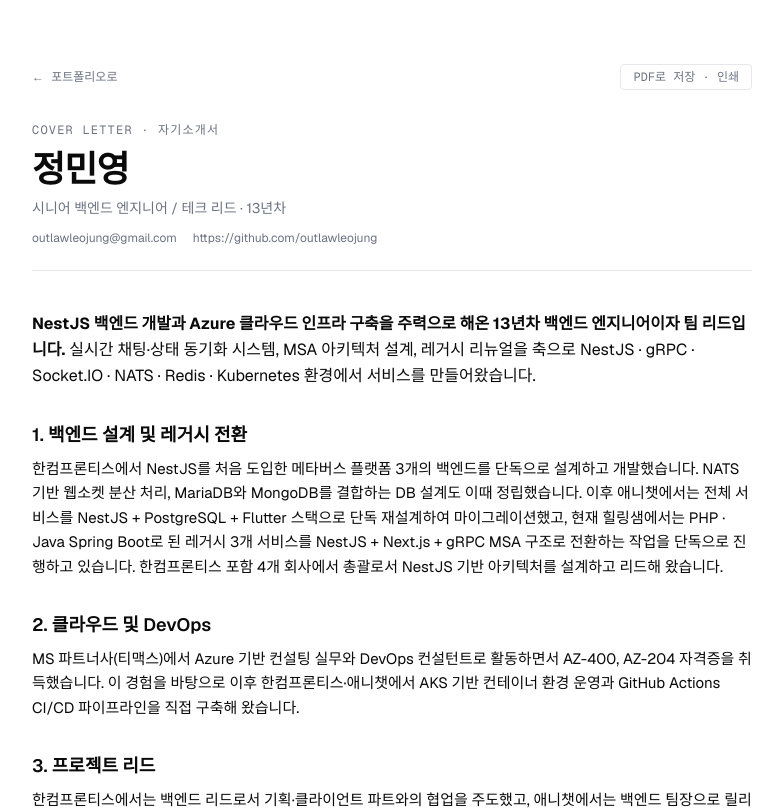
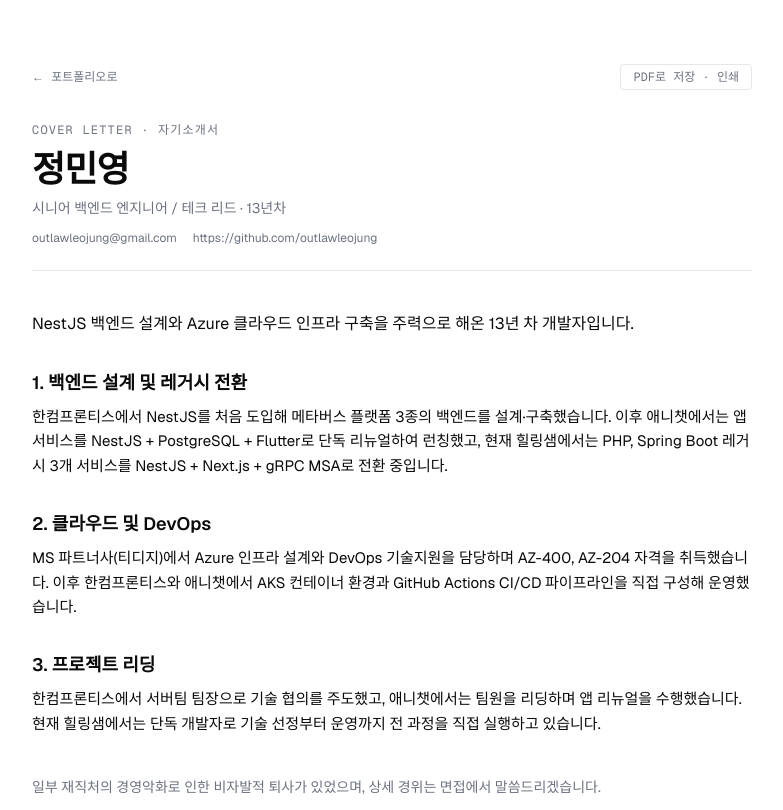
Before and after one commit to outlawleojung/outlawleojung.github.io, a Next.js app: page /about in a window 1280 px wide. Shown: the top 810 px of the page, without its empty margins (248-1031 px from the left). Built offline with nearby package versions, Linux system fonts and the light colour scheme.

Commit message:
Rewrite 자기소개서 (사용자 확정본): 티디지 정정, 회사 균형, 문구 정돈

```diff
--- a/src/app/about/page.tsx
+++ b/src/app/about/page.tsx
@@ -7,37 +7,34 @@
   description: `${profile.name} — ${profile.title} 자기소개서`,
 };
 
+const intro =
+  "NestJS 백엔드 설계와 Azure 클라우드 인프라 구축을 주력으로 해온 13년 차 개발자입니다.";
+
 const sections: Array<{ heading: string; body: string }> = [
   {
     heading: "1. 백엔드 설계 및 레거시 전환",
     body:
-      "한컴프론티스에서 NestJS를 처음 도입한 메타버스 플랫폼 3개의 백엔드를 단독으로 설계하고 개발했습니다. " +
-      "NATS 기반 웹소켓 분산 처리, MariaDB와 MongoDB를 결합하는 DB 설계도 이때 정립했습니다. " +
-      "이후 애니챗에서는 전체 서비스를 NestJS + PostgreSQL + Flutter 스택으로 단독 재설계하여 마이그레이션했고, " +
-      "현재 힐링샘에서는 PHP · Java Spring Boot로 된 레거시 3개 서비스를 NestJS + Next.js + gRPC MSA 구조로 " +
-      "전환하는 작업을 단독으로 진행하고 있습니다. 한컴프론티스 포함 4개 회사에서 총괄로서 NestJS 기반 " +
-      "아키텍처를 설계하고 리드해 왔습니다.",
+      "한컴프론티스에서 NestJS를 처음 도입해 메타버스 플랫폼 3종의 백엔드를 설계·구축했습니다. " +
+      "이후 애니챗에서는 앱 서비스를 NestJS + PostgreSQL + Flutter로 단독 리뉴얼하여 런칭했고, " +
+      "현재 힐링샘에서는 PHP, Spring Boot 레거시 3개 서비스를 NestJS + Next.js + gRPC MSA로 전환 중입니다.",
   },
   {
     heading: "2. 클라우드 및 DevOps",
     body:
-      "MS 파트너사(티맥스)에서 Azure 기반 컨설팅 실무와 DevOps 컨설턴트로 활동하면서 AZ-400, AZ-204 자격증을 " +
-      "취득했습니다. 이 경험을 바탕으로 이후 한컴프론티스·애니챗에서 AKS 기반 컨테이너 환경 운영과 " +
-      "GitHub Actions CI/CD 파이프라인을 직접 구축해 왔습니다.",
+      "MS 파트너사(티디지)에서 Azure 인프라 설계와 DevOps 기술지원을 담당하며 AZ-400, AZ-204 자격을 " +
+      "취득했습니다. 이후 한컴프론티스와 애니챗에서 AKS 컨테이너 환경과 GitHub Actions CI/CD 파이프라인을 " +
+      "직접 구성해 운영했습니다.",
   },
   {
-    heading: "3. 프로젝트 리드",
+    heading: "3. 프로젝트 리딩",
     body:
-      "한컴프론티스에서는 백엔드 리드로서 기획·클라이언트 파트와의 협업을 주도했고, 애니챗에서는 백엔드 팀장으로 " +
-      "릴리즈를 리드하면서 팀 내 코드 리뷰 문화를 정착시켰습니다. 현재 힐링샘에서는 단독 개발자로 모든 프로젝트의 " +
-      "설계·구현·배포와 팀 방향 수립을 담당하고 있습니다.",
-  },
-  {
-    heading: "4. 참고 사항",
-    body:
-      "일본 게임사 경영악화로 인한 이직문의 사례가 있었으나, 이 부분은 면접에서 말씀드리겠습니다.",
+      "한컴프론티스에서 서버팀 팀장으로 기술 협의를 주도했고, 애니챗에서는 팀원을 리딩하며 앱 리뉴얼을 " +
+      "수행했습니다. 현재 힐링샘에서는 단독 개발자로 기술 선정부터 운영까지 전 과정을 직접 실행하고 있습니다.",
   },
 ];
+
+const closing =
+  "일부 재직처의 경영악화로 인한 비자발적 퇴사가 있었으며, 상세 경위는 면접에서 말씀드리겠습니다.";
 
 export default function AboutPage() {
   return (
@@ -62,13 +59,7 @@
 
       <section className="mb-8 print:mb-4">
         <p className="text-base leading-relaxed print:text-[11px] print:leading-snug">
-          <strong>
-            NestJS 백엔드 개발과 Azure 클라우드 인프라 구축을 주력으로 해온{" "}
-            {profile.years}년차 백엔드 엔지니어이자 팀 리드입니다.
-          </strong>{" "}
-          실시간 채팅·상태 동기화 시스템, MSA 아키텍처 설계, 레거시 리뉴얼을 축으로
-          NestJS · gRPC · Socket.IO · NATS · Redis · Kubernetes 환경에서
-          서비스를 만들어왔습니다.
+          {intro}
         </p>
       </section>
 
@@ -85,6 +76,10 @@
         ))}
       </div>
 
+      <p className="mt-10 text-sm leading-relaxed text-[var(--muted)] print:mt-6 print:text-[10px]">
+        {closing}
+      </p>
+
       <footer className="mt-12 border-t border-[var(--border)] pt-6 text-xs text-[var(--muted)] print:mt-6 print:pt-3 print:text-[9px]">
         <p>
           웹 버전: <span className="font-mono">outlawleojung.github.io/about</span>
```
